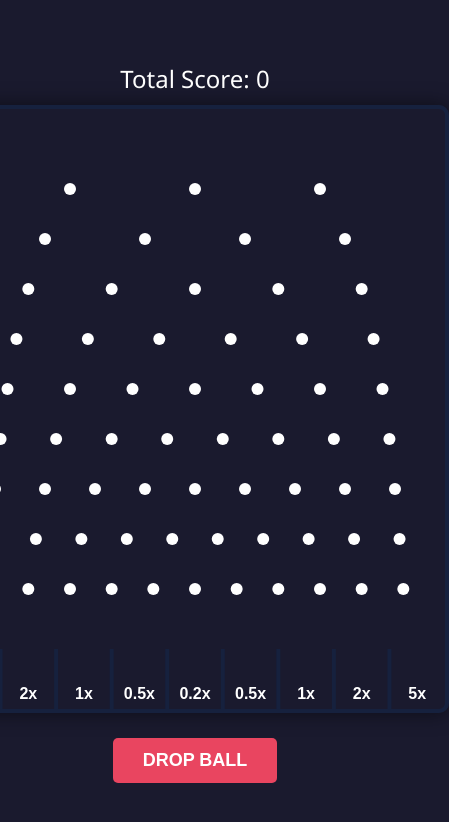
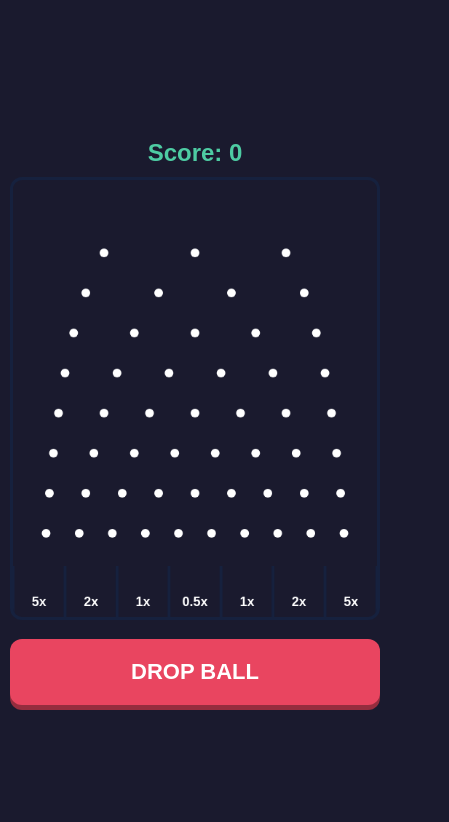
Before and after one commit to REKT-0x/Plinko, a plain HTML site: page index.html in a window 390 px wide. Shown: the whole page, 449 px wide, since content can reach past the window. Drawn offline with nearby package versions, Linux system fonts and the light colour scheme.

Commit message:
Update index.html for mobile optimization and styling

```diff
--- a/index.html
+++ b/index.html
@@ -2,170 +2,177 @@
 <html lang="en">
 <head>
     <meta charset="UTF-8">
-    <meta name="viewport" content="width=device-width, initial-scale=1.0">
-    <title>JS Plinko</title>
+    <meta name="viewport" content="width=device-width, initial-scale=1.0, maximum-scale=1.0, user-scalable=no">
+    <title>Mobile Plinko + Celebration</title>
     <script src="https://cdnjs.cloudflare.com/ajax/libs/matter-js/0.19.0/matter.min.js"></script>
     <style>
+        * { touch-action: manipulation; box-sizing: border-box; }
         body {
-            margin: 0;
-            padding: 0;
-            display: flex;
-            flex-direction: column;
-            align-items: center;
-            justify-content: center;
-            min-height: 100vh;
-            background-color: #1a1a2e;
-            color: white;
-            font-family: 'Segoe UI', Tahoma, Geneva, Verdana, sans-serif;
+            margin: 0; padding: 10px;
+            display: flex; flex-direction: column;
+            align-items: center; justify-content: center;
+            min-height: 100vh; background-color: #1a1a2e;
+            color: white; font-family: sans-serif; overflow: hidden;
+        }
+        #game-container {
+            width: 100%; max-width: 450px;
+            aspect-ratio: 5 / 6; position: relative;
         }
         canvas {
-            border: 4px solid #16213e;
-            border-radius: 10px;
-            box-shadow: 0 0 20px rgba(0,0,0,0.5);
+            width: 100% !important; height: auto !important;
+            border: 3px solid #16213e; border-radius: 12px;
             background: #0f3460;
         }
-        .controls {
-            margin-top: 20px;
-            text-align: center;
+        .controls { margin-top: 15px; width: 100%; max-width: 450px; }
+        button {
+            width: 100%; padding: 20px; font-size: 22px; font-weight: bold;
+            cursor: pointer; background-color: #e94560; color: white;
+            border: none; border-radius: 12px; box-shadow: 0 5px #952d3e;
         }
-        button {
-            padding: 12px 30px;
-            font-size: 18px;
-            font-weight: bold;
-            cursor: pointer;
-            background-color: #e94560;
-            color: white;
-            border: none;
-            border-radius: 5px;
-            transition: transform 0.1s, background-color 0.2s;
-        }
-        button:hover { background-color: #ff4d6d; }
-        button:active { transform: scale(0.95); }
-        .score-board {
-            margin-bottom: 10px;
-            font-size: 24px;
-        }
+        button:active { transform: translateY(2px); box-shadow: 0 2px #952d3e; }
+        .score-board { font-size: 24px; margin-bottom: 10px; color: #4ecca3; font-weight: bold; }
     </style>
 </head>
 <body>
 
-    <div class="score-board">Total Score: <span id="score">0</span></div>
+    <div class="score-board">Score: <span id="score">0</span></div>
     <div id="game-container"></div>
     <div class="controls">
-        <button onclick="dropBall()">DROP BALL</button>
+        <button id="dropBtn">DROP BALL</button>
     </div>
 
     <script>
+        // Audio Setup
+        const audioCtx = new (window.AudioContext || window.webkitAudioContext)();
+        function playPlink(pitch = 1, type = 'sine', volume = 0.1) {
+            const osc = audioCtx.createOscillator();
+            const gain = audioCtx.createGain();
+            osc.type = type;
+            osc.frequency.setValueAtTime(600 * pitch, audioCtx.currentTime);
+            osc.frequency.exponentialRampToValueAtTime(100, audioCtx.currentTime + 0.15);
+            gain.gain.setValueAtTime(volume, audioCtx.currentTime);
+            gain.gain.exponentialRampToValueAtTime(0.01, audioCtx.currentTime + 0.15);
+            osc.connect(gain); gain.connect(audioCtx.destination);
+            osc.start(); osc.stop(audioCtx.currentTime + 0.15);
+        }
+
         const { Engine, Render, Runner, Bodies, Composite, Events } = Matter;
+        const width = 500, height = 600, rows = 8;
+        let totalScore = 0;
+        let particles = [];
 
-        // Configuration
-        const width = 500;
-        const height = 600;
-        const rows = 9;
-        const pegRadius = 6;
-        const ballRadius = 10;
-        let totalScore = 0;
-
-        // Setup Engine
         const engine = Engine.create();
         const world = engine.world;
-
-        // Setup Renderer
         const render = Render.create({
             element: document.getElementById('game-container'),
             engine: engine,
-            options: {
-                width: width,
-                height: height,
-                wireframes: false,
-                background: 'transparent'
-            }
+            options: { width, height, wireframes: false, background: 'transparent' }
         });
 
-        // Create Pegs (The Triangle)
+        // Add Pegs
         for (let i = 0; i < rows; i++) {
             const rowPegs = i + 3;
             const spacing = width / (rowPegs + 1);
             for (let j = 0; j < rowPegs; j++) {
-                const x = (j + 1) * spacing;
-                const y = 80 + (i * 50);
-                const peg = Bodies.circle(x, y, pegRadius, {
-                    isStatic: true,
-                    render: { fillStyle: '#ffffff' }
+                const peg = Bodies.circle((j + 1) * spacing, 100 + (i * 55), 6, {
+                    isStatic: true, render: { fillStyle: '#ffffff' }, label: 'peg'
                 });
                 Composite.add(world, peg);
             }
         }
 
-        // Create Multiplier Buckets
-        const multipliers = [5, 2, 1, 0.5, 0.2, 0.5, 1, 2, 5];
-        const bucketCount = multipliers.length;
-        const bucketWidth = width / bucketCount;
-
-        for (let i = 0; i < bucketCount; i++) {
-            // Walls between buckets
-            const wall = Bodies.rectangle(i * bucketWidth, height - 30, 4, 60, {
-                isStatic: true,
-                render: { fillStyle: '#16213e' }
-            });
-            Composite.add(world, wall);
-
-            // Scoring labels (Visual only)
-            // Handled via standard canvas drawing in Matter.js 'afterRender'
+        // Add Buckets
+        const multipliers = [5, 2, 1, 0.5, 1, 2, 5];
+        const bucketWidth = width / multipliers.length;
+        for (let i = 0; i <= multipliers.length; i++) {
+            Composite.add(world, Bodies.rectangle(i * bucketWidth, height - 35, 4, 70, {
+                isStatic: true, render: { fillStyle: '#16213e' }
+            }));
         }
 
-        // Walls to keep ball inside
-        Composite.add(world, [
-            Bodies.rectangle(0, height/2, 10, height, { isStatic: true, render: { visible: false } }),
-            Bodies.rectangle(width, height/2, 10, height, { isStatic: true, render: { visible: false } })
-        ]);
+        // Particles for celebration
+        function createConfetti(x, y) {
+            for (let i = 0; i < 20; i++) {
+                particles.push({
+                    x, y,
+                    vx: (Math.random() - 0.5) * 10,
+                    vy: (Math.random() - 0.5) * 10 - 5,
+                    life: 1.0,
+                    color: `hsl(${Math.random() * 360}, 100%, 50%)`
+                });
+            }
+        }
+
+        Events.on(engine, 'collisionStart', (event) => {
+            event.pairs.forEach((pair) => {
+                if (pair.bodyA.label === 'peg' || pair.bodyB.label === 'peg') {
+                    playPlink(0.8 + Math.random() * 0.4);
+                }
+            });
+        });
 
         function dropBall() {
-            // Randomize start position slightly at the top center
-            const x = (width / 2) + (Math.random() * 20 - 10);
-            const ball = Bodies.circle(x, 20, ballRadius, {
-                restitution: 0.6,
-                friction: 0.05,
-                render: { fillStyle: '#e94560' },
-                label: 'ball'
+            if (audioCtx.state === 'suspended') audioCtx.resume();
+            const ball = Bodies.circle(width/2 + (Math.random()*20-10), 20, 10, {
+                restitution: 0.6, friction: 0.01,
+                render: { fillStyle: '#e94560' }, label: 'ball'
             });
             Composite.add(world, ball);
         }
 
-        // Scoring Logic
+        document.getElementById('dropBtn').addEventListener('pointerdown', (e) => {
+            e.preventDefault();
+            dropBall();
+        });
+
         Events.on(engine, 'afterUpdate', () => {
-            const bodies = Composite.allBodies(world);
-            bodies.forEach(body => {
+            // Particle physics
+            particles.forEach((p, i) => {
+                p.x += p.vx; p.y += p.vy;
+                p.vy += 0.2; // Gravity
+                p.life -= 0.02;
+                if (p.life <= 0) particles.splice(i, 1);
+            });
+
+            // Ball scoring
+            Composite.allBodies(world).forEach(body => {
                 if (body.label === 'ball' && body.position.y > height - 20) {
-                    // Calculate which bucket it landed in
-                    const bucketIndex = Math.floor(body.position.x / bucketWidth);
-                    const points = multipliers[Math.max(0, Math.min(bucketIndex, bucketCount - 1))];
+                    const idx = Math.floor(body.position.x / bucketWidth);
+                    const val = multipliers[Math.max(0, Math.min(idx, multipliers.length - 1))];
 
-                    updateScore(points);
+                    if (val >= 2) {
+                        playPlink(2, 'square', 0.15); // Higher, richer "win" sound
+                        createConfetti(body.position.x, height - 40);
+                    }
+
+                    totalScore += val;
+                    document.getElementById('score').innerText = totalScore.toFixed(1);
                     Composite.remove(world, body);
                 }
             });
         });
 
-        function updateScore(points) {
-            totalScore += points;
-            document.getElementById('score').innerText = totalScore.toFixed(1);
-        }
-
-        // Custom rendering for bucket text
         Events.on(render, 'afterRender', () => {
             const ctx = render.context;
-            ctx.font = 'bold 16px Arial';
+            // Draw particles
+            particles.forEach(p => {
+                ctx.globalAlpha = p.life;
+                ctx.fillStyle = p.color;
+                ctx.fillRect(p.x, p.y, 6, 6);
+            });
+            ctx.globalAlpha = 1.0;
+
+            // Draw labels
+            ctx.font = 'bold 18px sans-serif';
             ctx.fillStyle = '#ffffff';
             ctx.textAlign = 'center';
             multipliers.forEach((m, i) => {
-                ctx.fillText(`${m}x`, (i * bucketWidth) + (bucketWidth / 2), height - 10);
+                ctx.fillText(`${m}x`, (i * bucketWidth) + (bucketWidth / 2), height - 15);
             });
         });
 
         Render.run(render);
-        const runner = Runner.create();
-        Runner.run(runner, engine);
+        Runner.run(Runner.create(), engine);
     </script>
 </body>
 </html>
```
